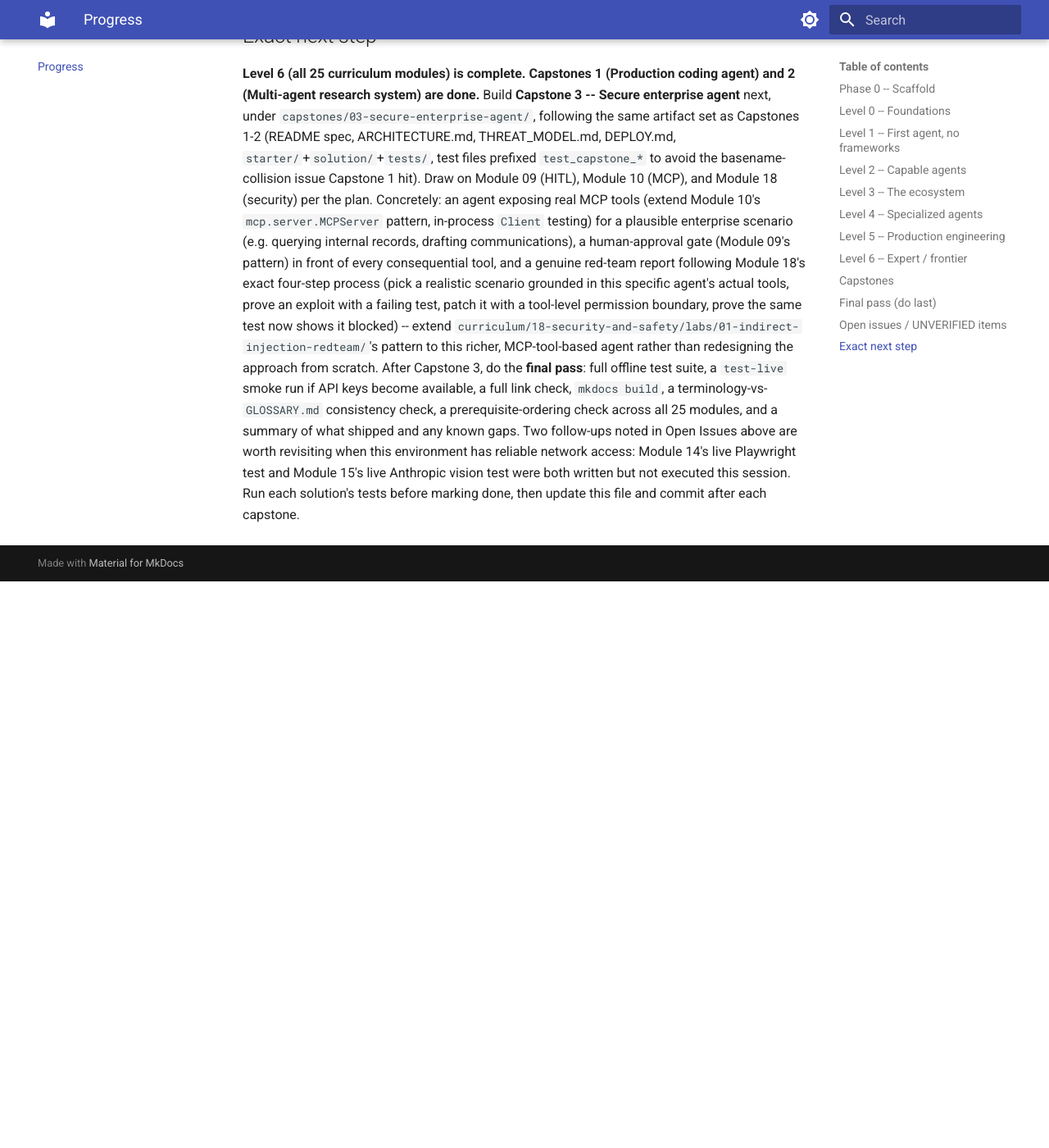
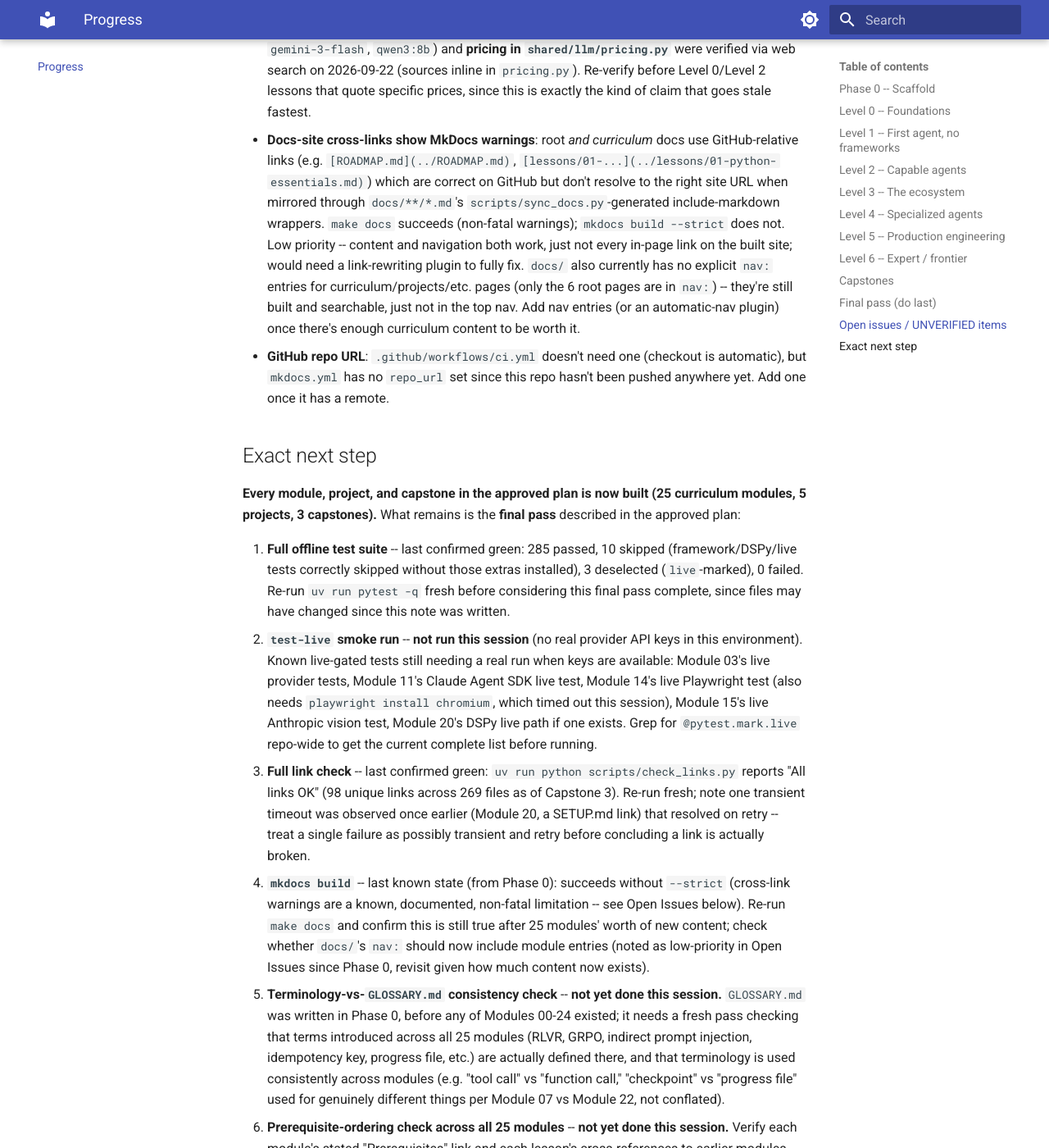
Before and after one commit to Aditya-Ware-ds/ULTIMATE-GUIDE-TO-AGENTIC-AI, an MkDocs documentation site: the page built from docs/progress.md, in a window 1280 px wide and 1400 px high, scrolled down 13652 px. Shown: the whole window at 82% size. Built offline with MkDocs 1.6.1 and Material for MkDocs 9.7.7, drawn with Linux system fonts in a browser that asks for light colours; before the commit the page ends 14361 px from its top, so only the background shows below that; some of the changed text lies outside the part shown.

Commit message:
Add Capstone 3: Secure enterprise agent
Real mcp.server.MCPServer/mcp.Client composed with Module 09's approval-
gate pattern (dispatch bridges the two). Discovered and documented a real
mcp package behavior: a plain exception inside a tool is replaced with a
generic error message; mcp.server.mcpserver.exceptions.ToolError is what
propagates the specific message. Core red-team proof: the channel
allowlist inside send_announcement blocks a non-allowlisted channel even
when a human approves it. Kill-and-resume tested against freshly loaded
module instances, not the objects used to create the checkpoint.

This completes the full curriculum: 25 modules, 5 projects, 3 capstones.

Co-Authored-By: Claude Sonnet 5 <noreply@anthropic.com>

```diff
--- a/PROGRESS.md
+++ b/PROGRESS.md
@@ -538,7 +538,33 @@ Legend: ✅ done and tested · 🚧 in progress · ⬜ not started
   tests passing; starter's gaps correctly raise `NotImplementedError`. 278
   passed, 10 skipped, 3 deselected repo-wide; links checked (98 unique,
   all OK).
-- ⬜ 3. Secure enterprise agent
+- ✅ 3. Secure enterprise agent -- ships with README (spec), ARCHITECTURE.md,
+  THREAT_MODEL.md (a full red-team report following Module 18's exact
+  four-step process, 4 threats each mapped to a specific passing test),
+  and DEPLOY.md. A real `mcp.server.MCPServer`/`mcp.Client` (Module 10)
+  exposing `lookup_record`/`send_announcement`, composed with Module 09's
+  approval-gate pattern (`message_to_dict`/`from_dict`,
+  `save_checkpoint`/`load_checkpoint`, `AgentResult`, all unchanged in
+  shape) -- `dispatch` bridges the two by calling the real MCP client
+  instead of a local function registry. **Discovered and verified a real,
+  non-obvious `mcp` package behavior**: raising a plain exception inside an
+  `@mcp.tool()` function is caught and replaced with a generic "Error
+  executing tool X" message -- the specific message only propagates if the
+  tool raises `mcp.server.mcpserver.exceptions.ToolError` instead (found
+  by installing the real package and testing both paths directly before
+  writing any lesson/capstone content, documented in ARCHITECTURE.md).
+  **Core red-team proof**: `send_announcement`'s channel allowlist lives
+  inside the MCP tool itself, so a request to a non-allowlisted channel is
+  blocked even when a human approves it (`resume_after_approval(...,
+  approved=True)`) -- proven by
+  `test_redteam_approved_but_non_allowlisted_channel_is_still_blocked`.
+  Kill-and-resume is tested against **freshly loaded module instances and
+  a freshly started MCP server** (not the same objects used to create the
+  checkpoint), a stronger proof than reusing live objects would be. 7
+  tests passing; starter's gaps correctly raise `NotImplementedError`.
+  285 passed, 10 skipped, 3 deselected repo-wide; links checked (98
+  unique, all OK). **This is the last capstone -- all 25 curriculum
+  modules, 5 projects, and 3 capstones are now complete.**
 
 ## Final pass (do last)
 
@@ -603,32 +629,58 @@ Legend: ✅ done and tested · 🚧 in progress · ⬜ not started
 
 ## Exact next step
 
-**Level 6 (all 25 curriculum modules) is complete. Capstones 1 (Production
-coding agent) and 2 (Multi-agent research system) are done.** Build
-**Capstone 3 -- Secure enterprise agent** next, under
-`capstones/03-secure-enterprise-agent/`, following the same artifact set
-as Capstones 1-2 (README spec, ARCHITECTURE.md, THREAT_MODEL.md,
-DEPLOY.md, `starter/`+`solution/`+`tests/`, test files prefixed
-`test_capstone_*` to avoid the basename-collision issue Capstone 1 hit).
-Draw on Module 09 (HITL), Module 10 (MCP), and Module 18 (security) per
-the plan. Concretely: an agent exposing real MCP tools (extend Module 10's
-`mcp.server.MCPServer` pattern, in-process `Client` testing) for a
-plausible enterprise scenario (e.g. querying internal records, drafting
-communications), a human-approval gate (Module 09's pattern) in front of
-every consequential tool, and a genuine red-team report following Module
-18's exact four-step process (pick a realistic scenario grounded in this
-specific agent's actual tools, prove an exploit with a failing test, patch
-it with a tool-level permission boundary, prove the same test now shows it
-blocked) -- extend
-`curriculum/18-security-and-safety/labs/01-indirect-injection-redteam/`'s
-pattern to this richer, MCP-tool-based agent rather than redesigning the
-approach from scratch. After Capstone 3, do
-the **final pass**: full offline test suite, a `test-live` smoke run if API
-keys become available, a full link check, `mkdocs build`, a
-terminology-vs-`GLOSSARY.md` consistency check, a prerequisite-ordering
-check across all 25 modules, and a summary of what shipped and any known
-gaps. Two follow-ups noted in Open Issues above are worth revisiting when
-this environment has reliable network access: Module 14's live Playwright
-test and Module 15's live Anthropic vision test were both written but not
-executed this session. Run each solution's tests before marking done, then
-update this file and commit after each capstone.
+**Every module, project, and capstone in the approved plan is now built
+(25 curriculum modules, 5 projects, 3 capstones).** What remains is the
+**final pass** described in the approved plan:
+
+1. **Full offline test suite** -- last confirmed green: 285 passed, 10
+   skipped (framework/DSPy/live tests correctly skipped without those
+   extras installed), 3 deselected (`live`-marked), 0 failed. Re-run
+   `uv run pytest -q` fresh before considering this final pass complete,
+   since files may have changed since this note was written.
+2. **`test-live` smoke run** -- **not run this session** (no real provider
+   API keys in this environment). Known live-gated tests still needing a
+   real run when keys are available: Module 03's live provider tests,
+   Module 11's Claude Agent SDK live test, Module 14's live Playwright
+   test (also needs `playwright install chromium`, which timed out this
+   session), Module 15's live Anthropic vision test, Module 20's DSPy live
+   path if one exists. Grep for `@pytest.mark.live` repo-wide to get the
+   current complete list before running.
+3. **Full link check** -- last confirmed green: `uv run python
+   scripts/check_links.py` reports "All links OK" (98 unique links across
+   269 files as of Capstone 3). Re-run fresh; note one transient timeout
+   was observed once earlier (Module 20, a SETUP.md link) that resolved on
+   retry -- treat a single failure as possibly transient and retry before
+   concluding a link is actually broken.
+4. **`mkdocs build`** -- last known state (from Phase 0): succeeds without
+   `--strict` (cross-link warnings are a known, documented, non-fatal
+   limitation -- see Open Issues below). Re-run `make docs` and confirm
+   this is still true after 25 modules' worth of new content; check
+   whether `docs/`'s `nav:` should now include module entries (noted as
+   low-priority in Open Issues since Phase 0, revisit given how much
+   content now exists).
+5. **Terminology-vs-`GLOSSARY.md` consistency check** -- **not yet done
+   this session.** `GLOSSARY.md` was written in Phase 0, before any of
+   Modules 00-24 existed; it needs a fresh pass checking that terms
+   introduced across all 25 modules (RLVR, GRPO, indirect prompt
+   injection, idempotency key, progress file, etc.) are actually defined
+   there, and that terminology is used consistently across modules (e.g.
+   "tool call" vs "function call," "checkpoint" vs "progress file" used
+   for genuinely different things per Module 07 vs Module 22, not
+   conflated).
+6. **Prerequisite-ordering check across all 25 modules** -- **not yet done
+   this session.** Verify each module's stated "Prerequisites" link and
+   each lesson's cross-references to earlier modules actually only ever
+   point backward (never forward to a module not yet introduced) --
+   spot-check is easy given every module's README explicitly named its
+   prerequisite; a full pass would grep every lesson file for "Module NN"
+   references and confirm NN is always ≤ the current module's own number.
+7. **Summary of what shipped and any known gaps** -- write this last, once
+   1-6 above are actually done, not before. Pull the known-gaps list
+   directly from the "Open issues / UNVERIFIED items" section below rather
+   than re-deriving it.
+
+Do not mark the curriculum "done" until this final pass actually runs (not
+just until every module's individual PROGRESS.md entry says ✅) -- the
+final pass is explicitly a separate, later verification step in the
+approved plan, distinct from each module's own build-time checks.
```
Also changed, not shown: capstones/03-secure-enterprise-agent/ARCHITECTURE.md (added, +88 -0 lines), capstones/03-secure-enterprise-agent/DEPLOY.md (added, +58 -0 lines), capstones/03-secure-enterprise-agent/README.md (added, +81 -0 lines), capstones/03-secure-enterprise-agent/THREAT_MODEL.md (added, +99 -0 lines), 6 other files.
